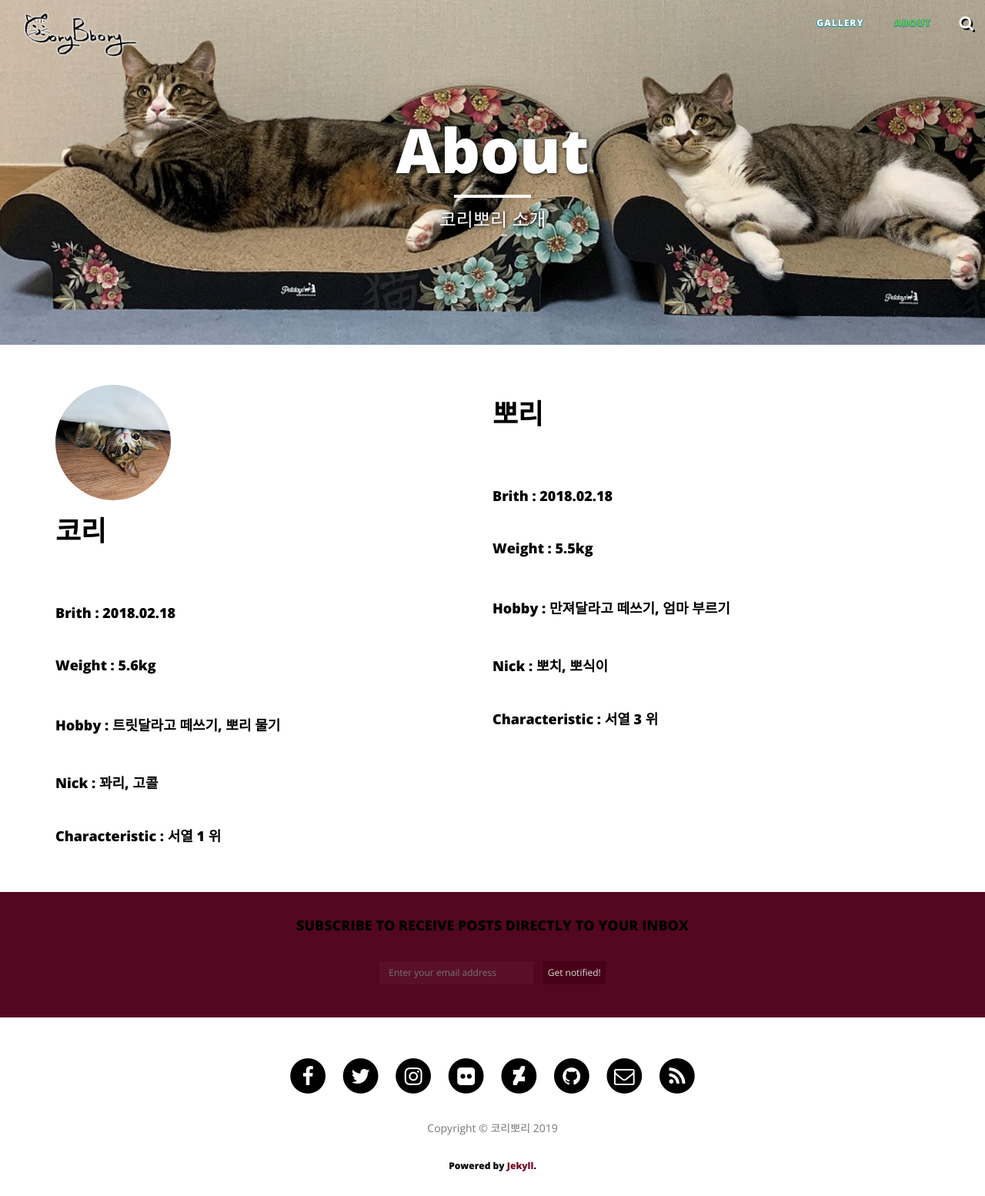
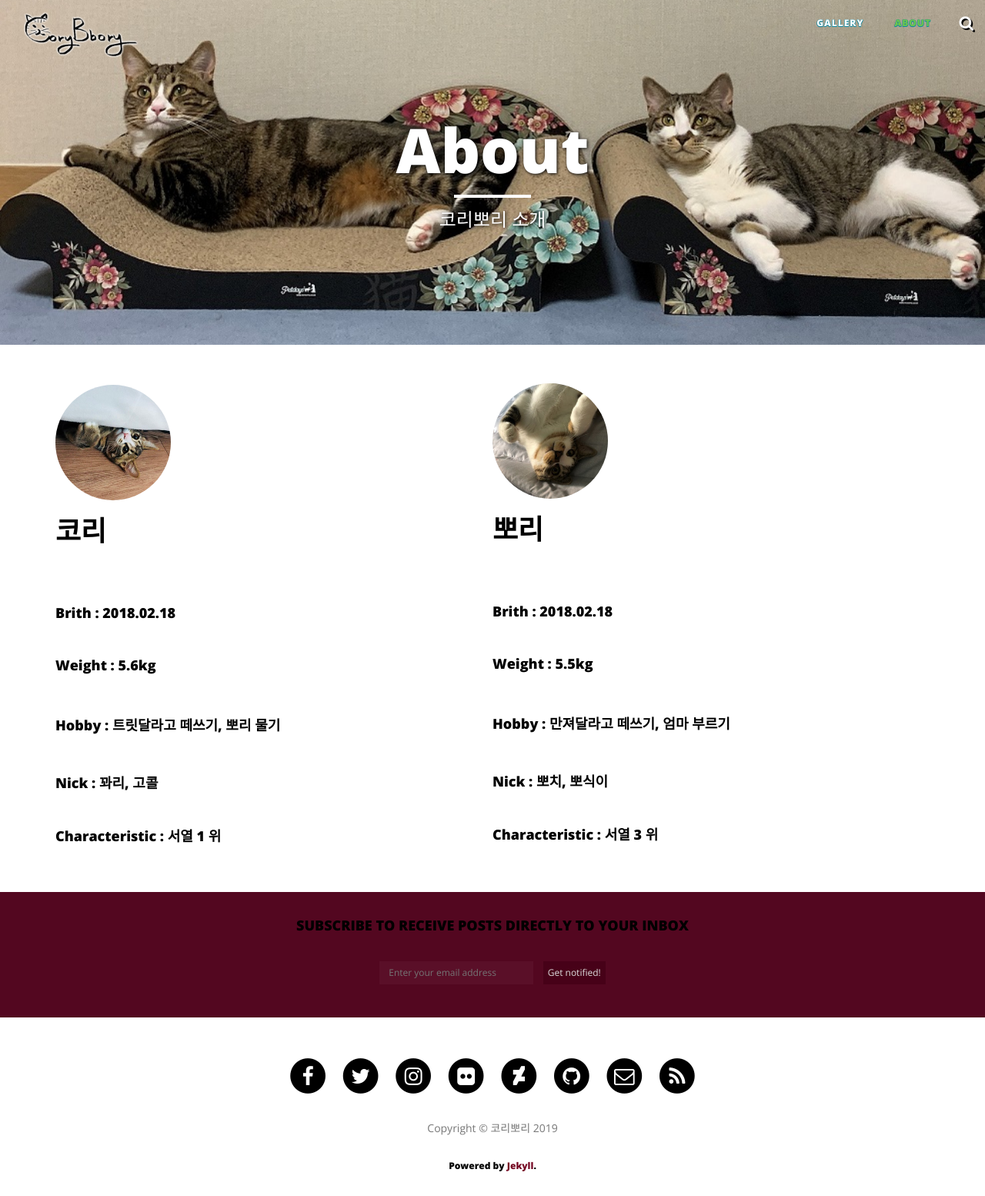
Before and after one commit to YEAJIGO/YEAJIGO.github.io, a Jekyll site: the page built from about/index.html, in a window 1280 px wide. Shown: the whole page at 77% size. Built offline with Jekyll 4.4.1, drawn with Linux system fonts in a browser that asks for light colours; nearby versions of some CDN libraries.

Commit message:
edit profile

```diff
--- a/about/index.html
+++ b/about/index.html
@@ -21,6 +21,7 @@ header-img: "img/about-bg.jpg"
 		<h4>Characteristic : 서열 1 위</h4>
 	</div>
 	<div style="width: 50%; float: right;">
+		<img src="//corybbory.world/img/bbory.jpg" style="width:150px; height: 150px; border-radius: 50%">
 		<h1><strong>뽀리</strong></h1>
 		<br><br>
 		<h4>Brith : 2018.02.18</h4>
```
Also changed, not shown: img/bbory.jpg (added).
